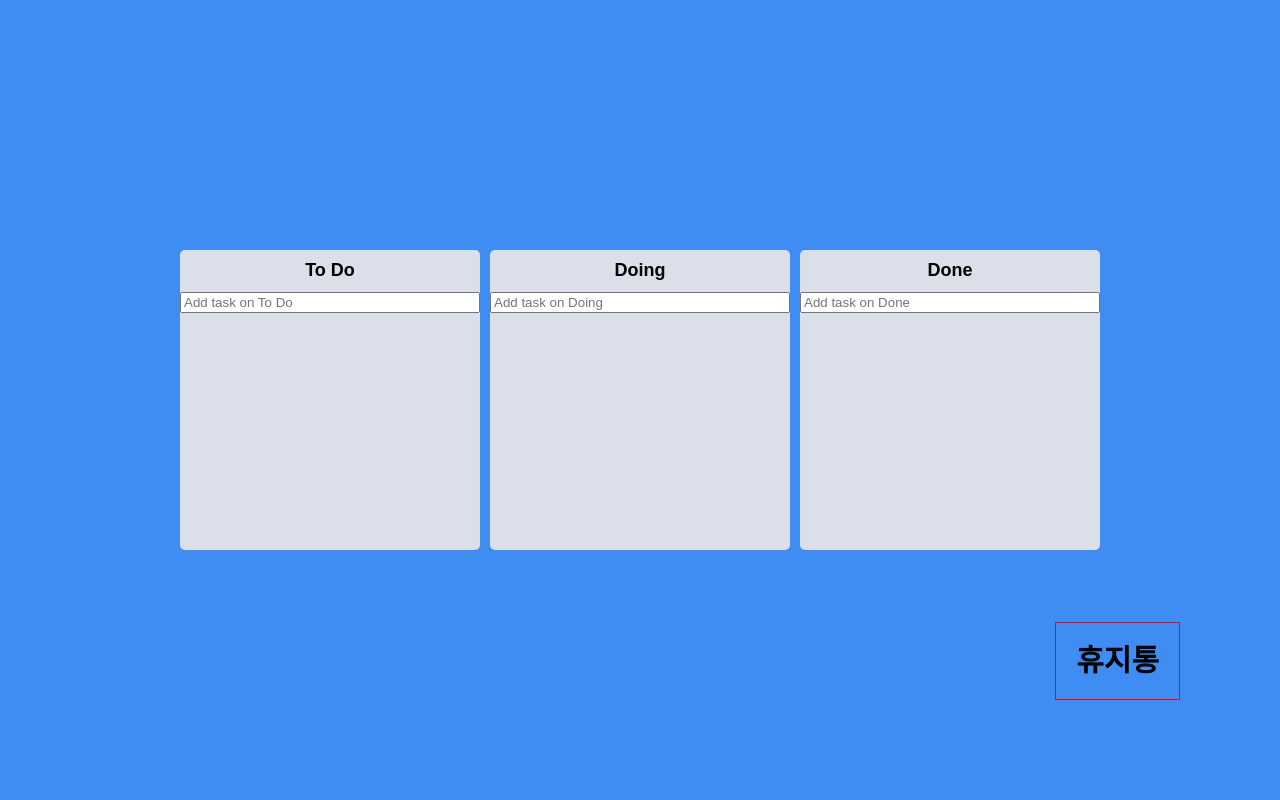
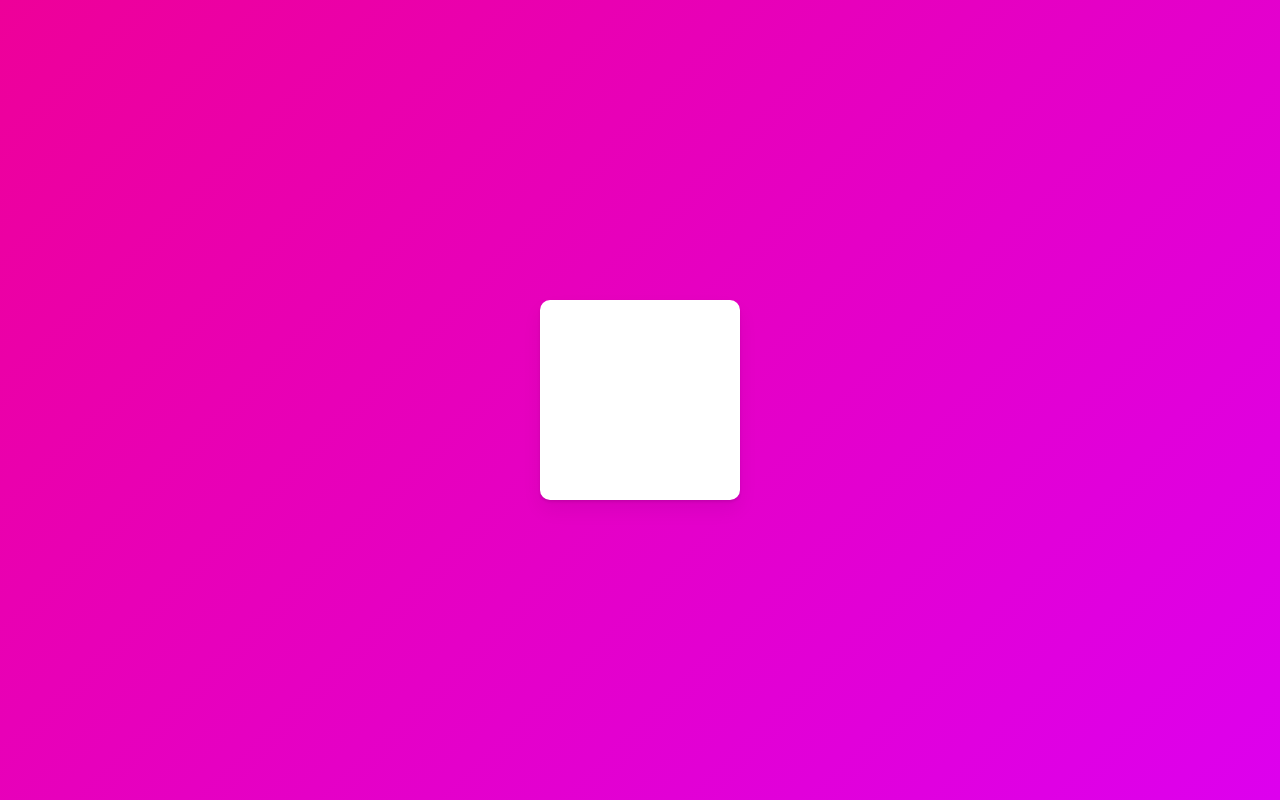
Before and after one commit to ysjkof/nmd-react-masterclass, a React (Vite) app: page / in a window 1280 px wide. Built offline with nearby package versions, Linux system fonts and the light colour scheme.

Commit message:
#7 ANIMATIONS - init

```diff
--- a/src/App.tsx
+++ b/src/App.tsx
@@ -1,131 +1,26 @@
-import {
-  DragDropContext,
-  Draggable,
-  Droppable,
-  DropResult,
-} from "react-beautiful-dnd";
-import { useRecoilState } from "recoil";
 import styled from "styled-components";
-import { LOCAL_STORAGE_TO_DOS, toDoState } from "./atoms";
-import Board, { IAreaProps } from "./components/Board";
 
 const Wrapper = styled.div`
+  height: 100vh;
+  width: 100vw;
   display: flex;
-  width: 100vw;
-  margin: 0 auto;
   justify-content: center;
   align-items: center;
-  height: 100vh;
 `;
 
-const Boards = styled.div`
-  display: flex;
-  justify-content: center;
-  align-items: flex-start;
-  width: 100%;
-  gap: 10px;
-`;
-const DropArea = styled.div<IAreaProps>`
-  background-color: ${(props) =>
-    props.isDraggingOver
-      ? "#dfe6e9"
-      : props.isDraggingFromThis
-      ? "#b2bec3"
-      : "transparent"};
-  transition: background-color 0.3s ease-in-out;
-  padding: 20px;
-`;
-const Wastebasket = styled.div`
-  position: absolute;
-  z-index: 999;
-  bottom: 100px;
-  right: 100px;
-  font-size: 30px;
-  font-weight: 600;
-  border: 1px solid red;
+const Box = styled.div`
+  width: 200px;
+  height: 200px;
+  background-color: white;
+  border-radius: 10px;
+  box-shadow: 0 2px 3px rgba(0, 0, 0, 0.1), 0 10px 20px rgba(0, 0, 0, 0.06);
 `;
 
 function App() {
-  const [toDos, setToDos] = useRecoilState(toDoState);
-  const onDragEnd = (info: DropResult) => {
-    // draggableId: 드래그 되었던 Draggable의 id
-    // type: 드래그 되었던 Draggable의 type
-    // source: Draggable이 시작된 위치
-    // destination: Draggable이 끝난 위치
-    const { destination, draggableId, source } = info;
-    console.log(info);
-    if (!destination) return;
-    if (destination.droppableId === "deleteZone") {
-      setToDos((allBoards) => {
-        const sourceBoard = [...allBoards[source.droppableId]];
-        sourceBoard.splice(source.index, 1);
-        const newToDos = {
-          ...allBoards,
-          [source.droppableId]: sourceBoard,
-        };
-        localStorage.setItem(LOCAL_STORAGE_TO_DOS, JSON.stringify(newToDos));
-        return newToDos;
-      });
-    } else {
-      if (destination.droppableId === source.droppableId) {
-        // same board movement.
-        setToDos((allBoards) => {
-          const boardCopy = [...allBoards[source.droppableId]];
-          const taskObj = boardCopy[source.index];
-          boardCopy.splice(source.index, 1);
-          boardCopy.splice(destination.index, 0, taskObj);
-          const newToDos = {
-            ...allBoards,
-            [source.droppableId]: boardCopy,
-          };
-          localStorage.setItem(LOCAL_STORAGE_TO_DOS, JSON.stringify(newToDos));
-          return newToDos;
-        });
-      }
-      if (destination.droppableId !== source.droppableId) {
-        // cross board movement
-        setToDos((allBoards) => {
-          const sourceBoard = [...allBoards[source.droppableId]];
-          const taskObj = sourceBoard[source.index];
-          const destinationBoard = [...allBoards[destination.droppableId]];
-          sourceBoard.splice(source.index, 1);
-          destinationBoard.splice(destination.index, 0, taskObj);
-          const newToDos = {
-            ...allBoards,
-            [source.droppableId]: sourceBoard,
-            [destination.droppableId]: destinationBoard,
-          };
-          localStorage.setItem(LOCAL_STORAGE_TO_DOS, JSON.stringify(newToDos));
-          return newToDos;
-        });
-      }
-    }
-  };
   return (
-    <DragDropContext onDragEnd={onDragEnd}>
-      <Wrapper>
-        <Boards>
-          {Object.keys(toDos).map((boardId) => (
-            <Board boardId={boardId} key={boardId} toDos={toDos[boardId]} />
-          ))}
-        </Boards>
-        <Wastebasket>
-          <Droppable droppableId="deleteZone">
-            {(magic, info) => (
-              <DropArea
-                isDraggingOver={info.isDraggingOver}
-                isDraggingFromThis={Boolean(info.draggingFromThisWith)}
-                ref={magic.innerRef}
-                {...magic.droppableProps}
-              >
-                휴지통
-                {magic.placeholder}
-              </DropArea>
-            )}
-          </Droppable>
-        </Wastebasket>
-      </Wrapper>
-    </DragDropContext>
+    <Wrapper>
+      <Box />
+    </Wrapper>
   );
 }
 
--- a/src/atoms.tsx
+++ b/src/atoms.tsx
@@ -1,24 +1 @@
 import { atom } from "recoil";
-
-export interface ITodo {
-  id: number;
-  text: string;
-}
-
-export interface IToDoState {
-  [key: string]: ITodo[];
-}
-
-export const LOCAL_STORAGE_TO_DOS = "local-storage-to-tos";
-const localToTos = localStorage.getItem(LOCAL_STORAGE_TO_DOS);
-
-export const toDoState = atom<IToDoState>({
-  key: "toDo",
-  default: localToTos
-    ? JSON.parse(localToTos)
-    : {
-        "To Do": [],
-        Doing: [],
-        Done: [],
-      },
-});
--- a/src/components/Board.tsx
+++ /dev/null
@@ -1,115 +0,0 @@
-import { Droppable } from "react-beautiful-dnd";
-import { useForm } from "react-hook-form";
-import { useSetRecoilState } from "recoil";
-import styled from "styled-components";
-import { ITodo, LOCAL_STORAGE_TO_DOS, toDoState } from "../atoms";
-import DragabbleCard from "./DragabbleCard";
-
-const Wrapper = styled.div`
-  width: 300px;
-  padding-top: 10px;
-  background-color: ${(props) => props.theme.boardColor};
-  border-radius: 5px;
-  min-height: 300px;
-  display: flex;
-  flex-direction: column;
-  overflow: hidden;
-`;
-
-const Title = styled.h2`
-  text-align: center;
-  font-weight: 600;
-  margin-bottom: 10px;
-  font-size: 18px;
-`;
-
-export interface IAreaProps {
-  isDraggingFromThis: boolean;
-  isDraggingOver: boolean;
-}
-
-const Area = styled.div<IAreaProps>`
-  background-color: ${(props) =>
-    props.isDraggingOver
-      ? "#dfe6e9"
-      : props.isDraggingFromThis
-      ? "#b2bec3"
-      : "transparent"};
-  flex-grow: 1;
-  transition: background-color 0.3s ease-in-out;
-  padding: 20px;
-`;
-
-const Form = styled.form`
-  width: 100%;
-  input {
-    width: 100%;
-  }
-`;
-
-interface IBoardProps {
-  toDos: ITodo[];
-  boardId: string;
-}
-
-interface IForm {
-  toDo: string;
-}
-
-function Board({ toDos, boardId }: IBoardProps) {
-  const setToDos = useSetRecoilState(toDoState);
-  const { register, setValue, handleSubmit } = useForm<IForm>();
-  const onValid = ({ toDo }: IForm) => {
-    const newToDo = {
-      id: Date.now(),
-      text: toDo,
-    };
-    setToDos((allBoards) => {
-      const newBoards = {
-        ...allBoards,
-        [boardId]: [newToDo, ...allBoards[boardId]],
-      };
-      localStorage.setItem(LOCAL_STORAGE_TO_DOS, JSON.stringify(newBoards));
-      return newBoards;
-    });
-    setValue("toDo", "");
-  };
-  return (
-    <Wrapper>
-      <Title>{boardId}</Title>
-      <Form onSubmit={handleSubmit(onValid)}>
-        <input
-          {...register("toDo", { required: true })}
-          type="text"
-          placeholder={`Add task on ${boardId}`}
-        />
-      </Form>
-      <Droppable droppableId={boardId}>
-        {(magic, info) => (
-          <Area
-            isDraggingOver={info.isDraggingOver}
-            isDraggingFromThis={Boolean(info.draggingFromThisWith)}
-            // ref = react코드로 HTML요소를 지정하고 가져오는 방법. react js component를 통해 html 요소를 가져오게 한다.
-            // useRef()는 React에서 document.querySelector() 등을 대체하는 기능
-            ref={magic.innerRef}
-            {...magic.droppableProps}
-          >
-            {toDos.map((toDo, index) => (
-              // 여기서 key에 map의 index를 주면 안된다. 일반적으로 draggableId를 key에 사용한다.
-              <DragabbleCard
-                key={toDo.id}
-                index={index}
-                toDoId={toDo.id}
-                toDoText={toDo.text}
-                boardId={boardId}
-              />
-            ))}
-            {/* Draggable을 드래그할 때 Droppable가 작아지는 것을 방지함. Draggable의 형제로 렌더링한다 */}
-            {magic.placeholder}
-          </Area>
-        )}
-      </Droppable>
-    </Wrapper>
-  );
-}
-export default Board;
--- a/src/components/DragabbleCard.tsx
+++ /dev/null
@@ -1,65 +0,0 @@
-import React from "react";
-import { Draggable } from "react-beautiful-dnd";
-import { useSetRecoilState } from "recoil";
-import styled from "styled-components";
-import { LOCAL_STORAGE_TO_DOS, toDoState } from "../atoms";
-
-const Card = styled.div<{ isDragging: boolean }>`
-  border-radius: 5px;
-  margin-bottom: 5px;
-  padding: 10px;
-  background-color: ${(props) =>
-    props.isDragging ? "#e4f2ff" : props.theme.cardColor};
-  box-shadow: ${(props) =>
-    props.isDragging ? "0px 2px 5px rgba(0, 0, 0, 0.05)" : "none"};
-  display: flex;
-  justify-content: space-between;
-`;
-
-interface IDragabbleCardProps {
-  toDoId: number;
-  toDoText: string;
-  index: number;
-  boardId: string;
-}
-
-function DragabbleCard({
-  toDoId,
-  toDoText,
-  index,
-  boardId,
-}: IDragabbleCardProps) {
-  const setToDos = useSetRecoilState(toDoState);
-  const onClick = (toDoId: number, magic: any) =>
-    setToDos((prevToDos) => {
-      const newToDos = {
-        ...prevToDos,
-        [boardId]: prevToDos[boardId].filter((todo) => todo.id !== toDoId),
-      };
-      localStorage.setItem(LOCAL_STORAGE_TO_DOS, JSON.stringify(newToDos));
-      return newToDos;
-    });
-
-  return (
-    <Draggable draggableId={toDoId + ""} index={index}>
-      {(magic, snapshot) => (
-        <Card
-          isDragging={snapshot.isDragging}
-          ref={magic.innerRef}
-          {...magic.dragHandleProps}
-          {...magic.draggableProps}
-        >
-          {toDoText}
-          <button onClick={() => onClick(toDoId, magic)}>Del</button>
-        </Card>
-      )}
-    </Draggable>
-  );
-}
-
-// React.memo는 고차 컴포넌트(Higher Order Component)입니다.
-// 컴포넌트가 동일한 props로 동일한 결과를 렌더링해낸다면, React.memo를 호출하고 결과를 메모이징(Memoizing)하도록 래핑하여 경우에 따라 성능 향상을 누릴 수 있습니다. 즉, React는 컴포넌트를 렌더링하지 않고 마지막으로 렌더링된 결과를 재사용합니다.
-
-// React.memo는 props 변화에만 영향을 줍니다. React.memo로 감싸진 함수 컴포넌트 구현에 useState, useReducer 또는 useContext 훅을 사용한다면, 여전히 state나 context가 변할 때 다시 렌더링됩니다.
-// 이 메서드는 오직 성능 최적화를 위하여 사용됩니다. 렌더링을 “방지”하기 위하여 사용하지 마세요. 버그를 만들 수 있습니다.
-export default React.memo(DragabbleCard);
--- a/src/main.tsx
+++ b/src/main.tsx
@@ -61,9 +61,9 @@
  body {
    font-weight: 300;
    font-family: 'Source Sans Pro', sans-serif;
-   background-color:${(props) => props.theme.bgColor};
    color:black;
    line-height: 1.2;
+   background:linear-gradient(135deg,#e09,#d0e);
  }
  a {
    text-decoration:none;
--- a/src/styled.d.ts
+++ b/src/styled.d.ts
@@ -1,9 +1,5 @@
 import "styled-components";
 
 declare module "styled-components" {
-  export interface DefaultTheme {
-    bgColor: string;
-    boardColor: string;
-    cardColor: string;
-  }
+  export interface DefaultTheme {}
 }
--- a/src/theme.ts
+++ b/src/theme.ts
@@ -1,7 +1,3 @@
 import { DefaultTheme } from "styled-components";
 
-export const darkTheme: DefaultTheme = {
-  bgColor: "#3F8CF2",
-  boardColor: "#DADFE9",
-  cardColor: "white",
-};
+export const darkTheme: DefaultTheme = {};
```
Lines whose indentation alone changed are shown as unchanged.
